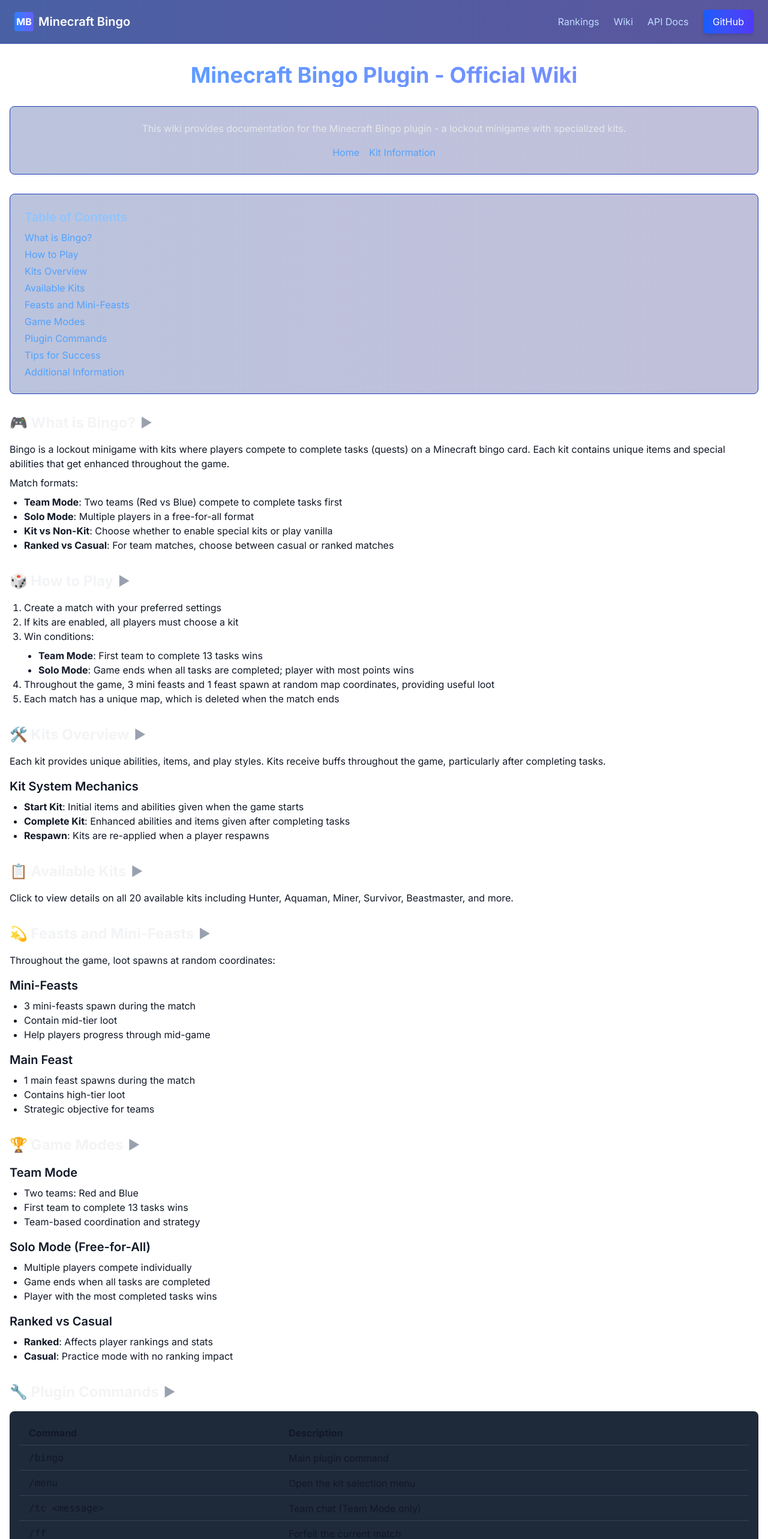
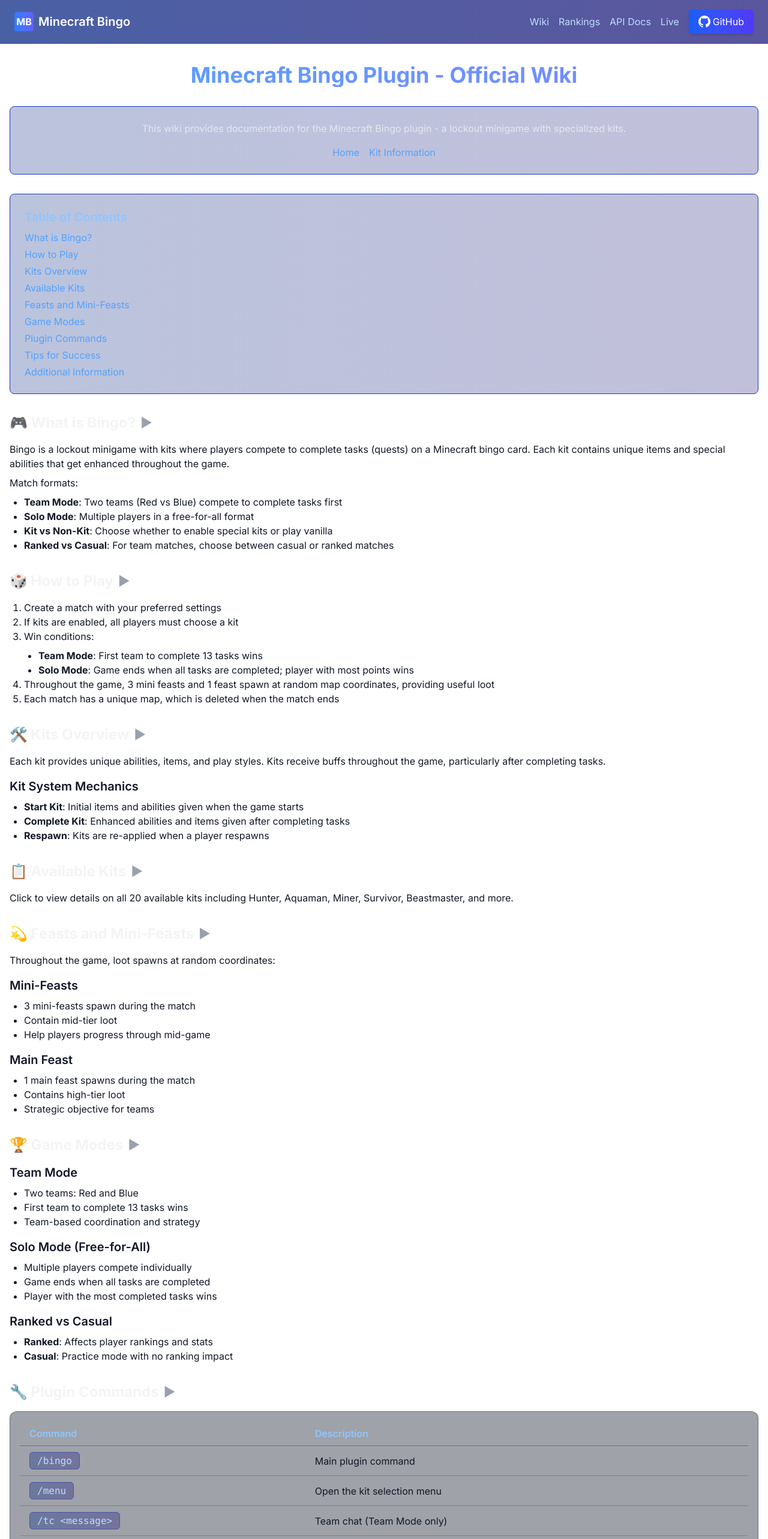
Before and after one commit to fconteo17/minecraft-bingo-webapp, a Next.js app: page /wiki in a window 1280 px wide. Shown: the top 2566 px of the page at 60% size. Built offline with nearby package versions, Linux system fonts and the light colour scheme.

Commit message:
Improved layout

```diff
--- a/src/app/layout.tsx
+++ b/src/app/layout.tsx
@@ -29,24 +29,35 @@
                     <span className="text-xl font-semibold text-white group-hover:text-blue-300 transition-colors duration-300">Minecraft Bingo</span>
                   </Link>
                 </div>
-                <nav className="hidden md:flex items-center space-x-6">
-                  <Link href="/rankings" className="text-blue-200 hover:text-white transition-colors duration-200 relative group">
+                <div className="flex items-center space-x-4">
+                  <Link href="/wiki" className="text-blue-200 hover:text-white transition-colors duration-200 relative group" aria-label="Wiki documentation">
+                    Wiki
+                    <span className="absolute -bottom-1 left-0 w-0 h-0.5 bg-gradient-to-r from-blue-400 to-indigo-400 group-hover:w-full transition-all duration-300"></span>
+                  </Link>
+                  <Link href="/rankings" className="text-blue-200 hover:text-white transition-colors duration-200 relative group" aria-label="Player rankings">
                     Rankings
                     <span className="absolute -bottom-1 left-0 w-0 h-0.5 bg-gradient-to-r from-blue-400 to-indigo-400 group-hover:w-full transition-all duration-300"></span>
                   </Link>
-                  <Link href="/wiki" className="text-blue-200 hover:text-white transition-colors duration-200 relative group">
-                    Wiki
-                    <span className="absolute -bottom-1 left-0 w-0 h-0.5 bg-gradient-to-r from-blue-400 to-indigo-400 group-hover:w-full transition-all duration-300"></span>
-                  </Link>
-                  <Link href="/api-docs" className="text-blue-200 hover:text-white transition-colors duration-200 relative group">
+                  <Link href="/api-docs" className="text-blue-200 hover:text-white transition-colors duration-200 relative group" aria-label="API documentation">
                     API Docs
                     <span className="absolute -bottom-1 left-0 w-0 h-0.5 bg-gradient-to-r from-blue-400 to-indigo-400 group-hover:w-full transition-all duration-300"></span>
                   </Link>
+                  <Link href="/live" className="text-blue-200 hover:text-white transition-colors duration-200 relative group" aria-label="Live games">
+                    Live
+                    <span className="absolute -bottom-1 left-0 w-0 h-0.5 bg-gradient-to-r from-blue-400 to-indigo-400 group-hover:w-full transition-all duration-300"></span>
+                  </Link>
+
                   <a href="https://github.com/fconteo17/minecraft-bingo-webapp"
-                     className="px-4 py-2 rounded-md bg-gradient-to-r from-blue-600 to-indigo-600 hover:from-blue-500 hover:to-indigo-500 text-white transition-all duration-300 shadow-md hover:shadow-lg">
+                     target="_blank"
+                     rel="noopener noreferrer"
+                     aria-label="View project on GitHub"
+                     className="px-4 py-2 rounded-md bg-gradient-to-r from-blue-600 to-indigo-600 hover:from-blue-500 hover:to-indigo-500 text-white transition-all duration-300 shadow-md hover:shadow-lg flex items-center">
+                    <svg xmlns="http://www.w3.org/2000/svg" width="20" height="20" fill="currentColor" viewBox="0 0 16 16" className="mr-1" aria-hidden="true">
+                      <path d="M8 0C3.58 0 0 3.58 0 8c0 3.54 2.29 6.53 5.47 7.59.4.07.55-.17.55-.38 0-.19-.01-.82-.01-1.49-2.01.37-2.53-.49-2.69-.94-.09-.23-.48-.94-.82-1.13-.28-.15-.68-.52-.01-.53.63-.01 1.08.58 1.23.82.72 1.21 1.87.87 2.33.66.07-.52.28-.87.51-1.07-1.78-.2-3.64-.89-3.64-3.95 0-.87.31-1.59.82-2.15-.08-.2-.36-1.02.08-2.12 0 0 .67-.21 2.2.82.64-.18 1.32-.27 2-.27.68 0 1.36.09 2 .27 1.53-1.04 2.2-.82 2.2-.82.44 1.1.16 1.92.08 2.12.51.56.82 1.27.82 2.15 0 3.07-1.87 3.75-3.65 3.95.29.25.54.73.54 1.48 0 1.07-.01 1.93-.01 2.2 0 .21.15.46.55.38A8.012 8.012 0 0 0 16 8c0-4.42-3.58-8-8-8z"/>
+                    </svg>
                     GitHub
                   </a>
-                </nav>
+                </div>
                 <div className="md:hidden flex items-center">
                   {/* Mobile menu button */}
                   <button className="text-blue-200 hover:text-white transition-colors duration-200">
--- /dev/null
+++ b/src/app/live/layout.tsx
@@ -0,0 +1,14 @@
+import { Metadata } from 'next';
+
+export const metadata: Metadata = {
+  title: 'Live Games - Minecraft Bingo',
+  description: 'Watch and participate in live Minecraft Bingo games. See real-time updates of ongoing matches and game history.',
+};
+
+export default function LiveLayout({
+  children,
+}: {
+  children: React.ReactNode;
+}) {
+  return <>{children}</>;
+}
--- a/src/app/wiki/all-kits/page.tsx
+++ b/src/app/wiki/all-kits/page.tsx
@@ -21,10 +21,11 @@
           </div>
         </div>
 
+        <div className="glass-container border border-blue-800 p-4">
           <div className="grid grid-cols-1 md:grid-cols-2 gap-6">
             {/* Hunter */}
-          <div id="hunter" className="bg-gray-800 p-4 rounded-lg">
-            <h2 className="text-2xl font-semibold text-blue-300">🧭 Hunter</h2>
+            <div className="bg-gradient-to-r from-blue-900/30 to-indigo-900/30 p-4 rounded-lg border border-blue-800">
+              <h3 className="text-xl font-semibold text-blue-300">🧭 Hunter</h3>
               <p>
                 <strong>Icon</strong>: Compass
               </p>
@@ -537,6 +538,7 @@
               </div>
             </div>
           </div>
+        </div>
 
         <div className="flex justify-center mt-8">
           <Link href="/wiki" className="bg-blue-700 hover:bg-blue-600 text-white py-2 px-4 rounded">
--- /dev/null
+++ b/src/app/wiki/layout.tsx
@@ -0,0 +1,14 @@
+import { Metadata } from 'next';
+
+export const metadata: Metadata = {
+  title: 'Minecraft Bingo Wiki - Official Documentation',
+  description: 'Official wiki for the Minecraft Bingo plugin featuring game modes, kit information, commands, and gameplay tips.',
+};
+
+export default function WikiLayout({
+  children,
+}: {
+  children: React.ReactNode;
+}) {
+  return <>{children}</>;
+}
--- a/src/app/wiki/page.tsx
+++ b/src/app/wiki/page.tsx
@@ -513,50 +513,50 @@
           <SectionHeading id="commands" title="🔧 Plugin Commands" />
           {(activeSection === 'commands' || activeSection === null) && (
             <div className="mt-4">
-              <div className="bg-gray-800 p-4 rounded-lg overflow-x-auto">
+              <div className="glass-container p-4 overflow-x-auto border border-blue-800">
                 <table className="min-w-full">
                   <thead>
                     <tr>
-                      <th className="text-left py-2 px-4 border-b border-gray-700">Command</th>
-                      <th className="text-left py-2 px-4 border-b border-gray-700">Description</th>
+                      <th className="text-left py-2 px-4 border-b border-blue-800/50 text-blue-300 font-semibold">Command</th>
+                      <th className="text-left py-2 px-4 border-b border-blue-800/50 text-blue-300 font-semibold">Description</th>
                     </tr>
                   </thead>
                   <tbody>
                     <tr>
-                      <td className="py-2 px-4 border-b border-gray-700">
-                        <code>/bingo</code>
+                      <td className="py-3 px-4 border-b border-blue-900/30">
+                        <code className="bg-gradient-to-r from-blue-900/40 to-indigo-900/40 px-3 py-1 rounded-md border border-blue-800/50 text-blue-200">/bingo</code>
                       </td>
-                      <td className="py-2 px-4 border-b border-gray-700">Main plugin command</td>
+                      <td className="py-3 px-4 border-b border-blue-900/30">Main plugin command</td>
                     </tr>
                     <tr>
-                      <td className="py-2 px-4 border-b border-gray-700">
-                        <code>/menu</code>
+                      <td className="py-3 px-4 border-b border-blue-900/30">
+                        <code className="bg-gradient-to-r from-blue-900/40 to-indigo-900/40 px-3 py-1 rounded-md border border-blue-800/50 text-blue-200">/menu</code>
                       </td>
-                      <td className="py-2 px-4 border-b border-gray-700">
+                      <td className="py-3 px-4 border-b border-blue-900/30">
                         Open the kit selection menu
                       </td>
                     </tr>
                     <tr>
-                      <td className="py-2 px-4 border-b border-gray-700">
-                        <code>/tc &lt;message&gt;</code>
+                      <td className="py-3 px-4 border-b border-blue-900/30">
+                        <code className="bg-gradient-to-r from-blue-900/40 to-indigo-900/40 px-3 py-1 rounded-md border border-blue-800/50 text-blue-200">/tc &lt;message&gt;</code>
                       </td>
-                      <td className="py-2 px-4 border-b border-gray-700">
+                      <td className="py-3 px-4 border-b border-blue-900/30">
                         Team chat (Team Mode only)
                       </td>
                     </tr>
                     <tr>
-                      <td className="py-2 px-4 border-b border-gray-700">
-                        <code>/ff</code>
+                      <td className="py-3 px-4 border-b border-blue-900/30">
+                        <code className="bg-gradient-to-r from-blue-900/40 to-indigo-900/40 px-3 py-1 rounded-md border border-blue-800/50 text-blue-200">/ff</code>
                       </td>
-                      <td className="py-2 px-4 border-b border-gray-700">
+                      <td className="py-3 px-4 border-b border-blue-900/30">
                         Forfeit the current match
                       </td>
                     </tr>
                     <tr>
-                      <td className="py-2 px-4 border-b border-gray-700">
-                        <code>/profile</code>
+                      <td className="py-3 px-4 border-b border-blue-900/30">
+                        <code className="bg-gradient-to-r from-blue-900/40 to-indigo-900/40 px-3 py-1 rounded-md border border-blue-800/50 text-blue-200">/profile</code>
                       </td>
-                      <td className="py-2 px-4 border-b border-gray-700">
+                      <td className="py-3 px-4 border-b border-blue-900/30">
                         View your player profile and stats
                       </td>
                     </tr>
```
Also changed, not shown: src/app/api-docs/page.tsx (+28 -8 lines), src/app/page.tsx (+12 -2 lines). Lines whose indentation alone changed are shown as unchanged.
